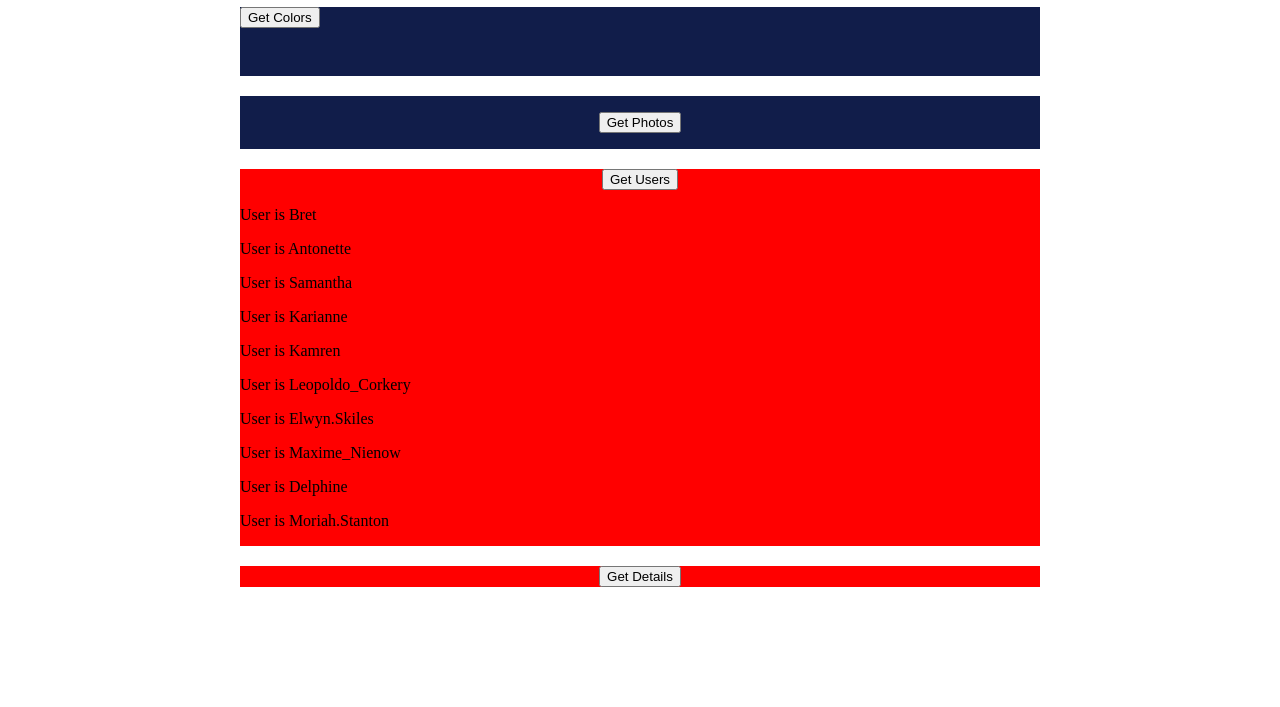
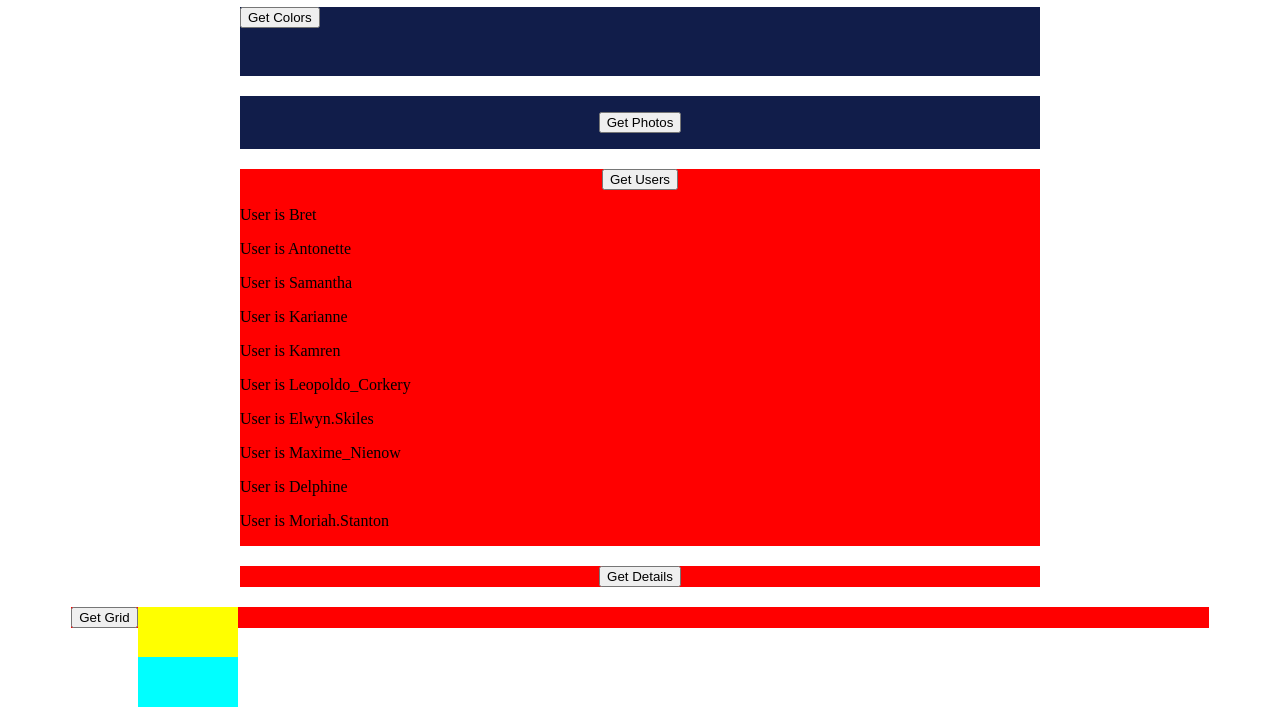
Before and after one commit to hditano/Module-8-Challenges, a plain HTML site: page index.html in a window 1280 px wide. Shown: the part 331-1038 px from the top of the page. Before the commit the page ends 938 px from the top, so only its background shows below. Drawn offline with Linux system fonts and the light colour scheme; a web font is replaced by a local one.

Commit message:
added grid exercises

```diff
--- a/index.html
+++ b/index.html
@@ -57,6 +57,16 @@
 
         </div>
     </div>
+    <div class="grid-details">
+        <div class="grid-controls">
+            <button class="get-grid">Get Grid</button>
+        </div>
+        <div class="my-grid">
+            <div class="grid-1"></div>
+            <div class="grid-2"></div>
+            <div class="grid-3"></div>
+        </div>
+    </div>
     <script src="script.js"></script>
 </body>
 
--- a/style.css
+++ b/style.css
@@ -139,11 +139,34 @@ img {
 }
 
 .users-container,
-.user-details {
+.user-details,
+.grid-details {
     display: flex;
     margin: 10px auto;
     background-color: red;
     width: 90%;
+}
+
+.grid-details {
+    width: 90%;
+}
+
+.my-grid {
+    width: 90%;
+    display: grid;
+    grid-template: 50px 50px 50px / 100px 100px;
+}
+
+.grid-1 {
+    background-color: yellow;
+    grid-row: 1 / 2;
+    grid-column: 1 / 2;
+}
+
+.grid-2 {
+    background-color: cyan;
+    grid-row: 2 / 3;
+    grid-column: 1 / 2;
 }
 
 /* Media */
```
